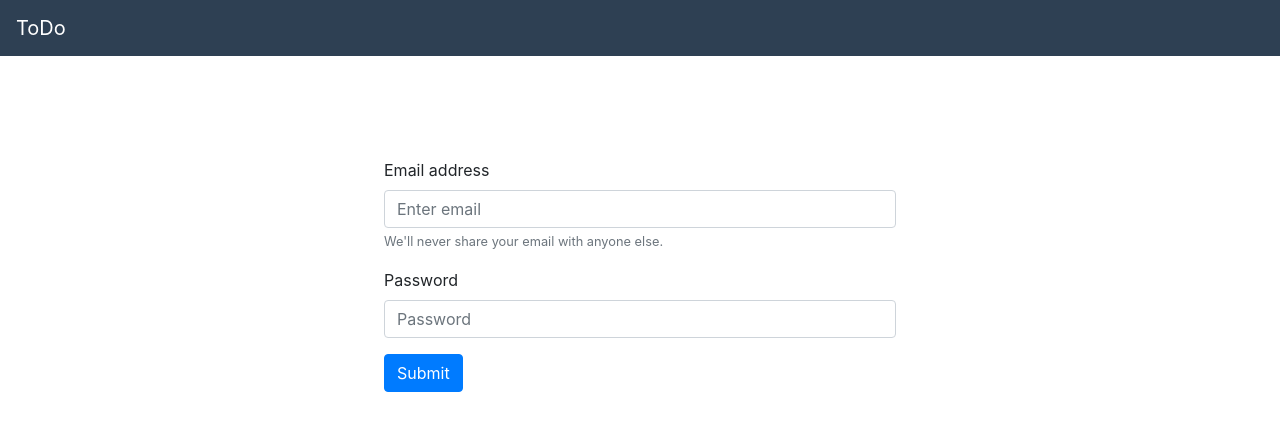
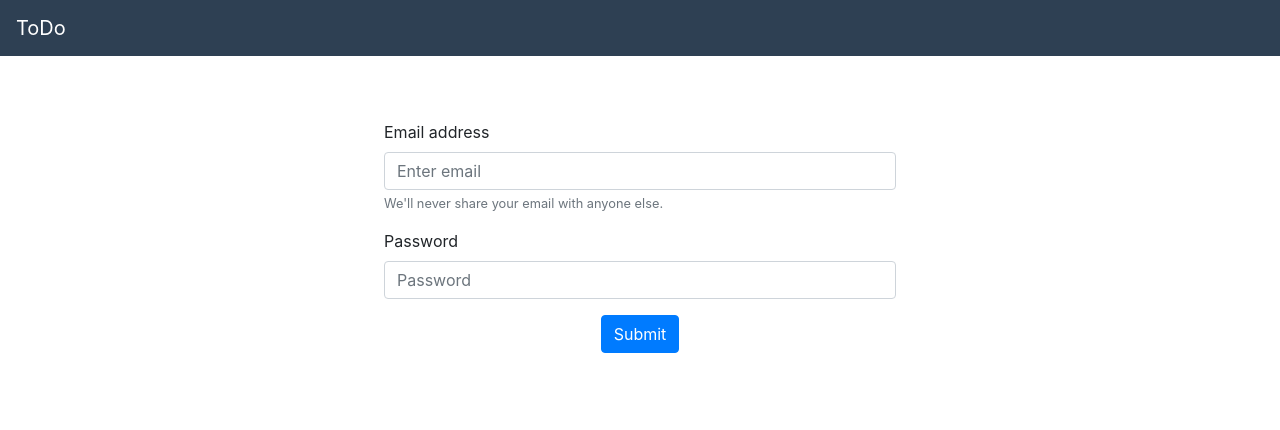
Before and after one commit to Baharghadimii/ToDo, a React (Create React App) app: page / in a window 1280 px wide. Shown: the top 430 px of the page. Built offline with nearby package versions, Linux system fonts and the light colour scheme; no server answers.

Commit message:
add error message when user enter wrong credentials

```diff
--- a/src/components/App.js
+++ b/src/components/App.js
@@ -46,8 +46,6 @@ function App() {
         temp[3].push(element);
       }
     })
-
-
     setState({ ...state, list: temp, showList: true });
   }
   const login = () => {
--- a/src/components/login.js
+++ b/src/components/login.js
@@ -2,11 +2,12 @@ import React, { useState } from 'react';
 import Form from 'react-bootstrap/Form';
 import Button from 'react-bootstrap/Button';
 import axios from 'axios';
-import { stat } from 'fs';
+import Alert from 'react-bootstrap/Alert'
 export default function Login(props) {
   const [state, setState] = useState({
     email: '',
-    password: ''
+    password: '',
+    error: false
   });
 
   const submit = () => {
@@ -18,14 +19,21 @@ export default function Login(props) {
     })
       .then(res => {
         if (res.data) {
-          const token = { session: res.data[0].id }
+          const token = { session: res.data.id }
           localStorage.setItem('token', JSON.stringify(token));
+          props.login();
+        } else {
+          setState({ ...state, error: true })
         }
       });
-    props.login();
   }
   return (
-    <Form onSubmit={submit} style={{ width: '40%', margin: '0 auto', marginTop: '8%', textAlign: 'left' }}>
+    <div>
+      {state.error && (
+        < Alert style={{ width: '60%', margin: '0 auto', marginTop: '3%' }} variant='danger'>
+          Email or password is incorrect!
+          </Alert>)}
+      <Form style={{ width: '40%', margin: '0 auto', marginTop: '5%', textAlign: 'left' }}>
         <Form.Group controlId="formBasicEmail">
           <Form.Label>Email address</Form.Label>
           <Form.Control onChange={e => setState({ ...state, email: e.target.value })} type="email" placeholder="Enter email" />
@@ -37,9 +45,11 @@ export default function Login(props) {
           <Form.Label>Password</Form.Label>
           <Form.Control onChange={e => setState({ ...state, password: e.target.value })} type="password" placeholder="Password" />
         </Form.Group>
-      <Button variant="primary" type="submit" >
+      </Form>
+      <Button variant="primary" type="submit" onClick={submit} >
         Submit
       </Button>
-    </Form>
+    </div >
+
   )
 }
```
Lines whose indentation alone changed are shown as unchanged.
